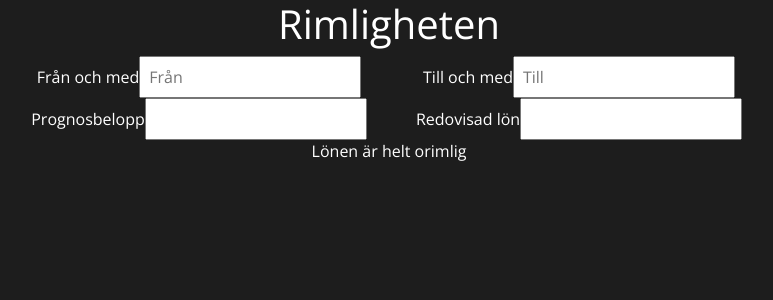
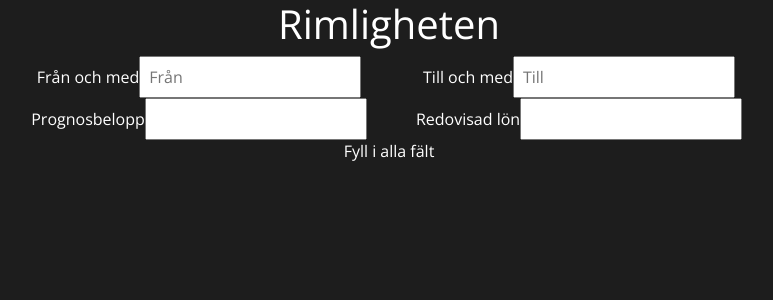
Before and after one commit to robahl/rimlighetsassistenten, a React (Create React App) app: page / in a window 1280 px wide. Shown: the top 300 px of the page, without its empty margins (251-1024 px from the left). Built offline with nearby package versions, Linux system fonts and the light colour scheme.

Commit message:
Main business logic

```diff
--- a/src/App.js
+++ b/src/App.js
@@ -9,15 +9,41 @@ class App extends Component {
     super();
 
     this.handleDateChange = this.handleDateChange.bind(this);
+    this.handleUpdatePrognosLon = this.handleUpdatePrognosLon.bind(this);
+    this.handleUpdateRedovisadLon = this.handleUpdateRedovisadLon.bind(this);
 
     this.state = {
-      result: 'No result',
-      daysInBetween: 0
+      dayFactor: null,
+      prognosLon: null,
+      redovisadLon: null
     };
   }
 
-  handleDateChange(daysInBetween) {
-    this.setState({ daysInBetween });
+  handleDateChange(dayFactor) {
+    this.setState({ dayFactor });
+  }
+
+  handleUpdatePrognosLon(lon) {
+    this.setState({ prognosLon: lon });
+  }
+
+  handleUpdateRedovisadLon(lon) {
+    this.setState({ redovisadLon: lon });
+  }
+
+  get rimligLon() {
+    if (
+      !this.state.dayFactor ||
+      !this.state.prognosLon ||
+      !this.state.redovisadLon
+    ) {
+      return null;
+    }
+
+    const rimligLon = this.state.dayFactor * this.state.prognosLon;
+    const lonMedAvvikelse = rimligLon * Lon.DEVIATION;
+
+    return this.state.redovisadLon < lonMedAvvikelse;
   }
 
   render() {
@@ -28,8 +54,11 @@ class App extends Component {
         </header>
 
         <DatePeriod onChange={this.handleDateChange} />
-        <Lon />
-        <Result value={this.state.daysInBetween} />
+        <Lon
+          onUpdatePrognosLon={this.handleUpdatePrognosLon}
+          onUpdateRedovisadLon={this.handleUpdateRedovisadLon}
+        />
+        <Result rimligLon={this.rimligLon} />
       </div>
     );
   }
```
